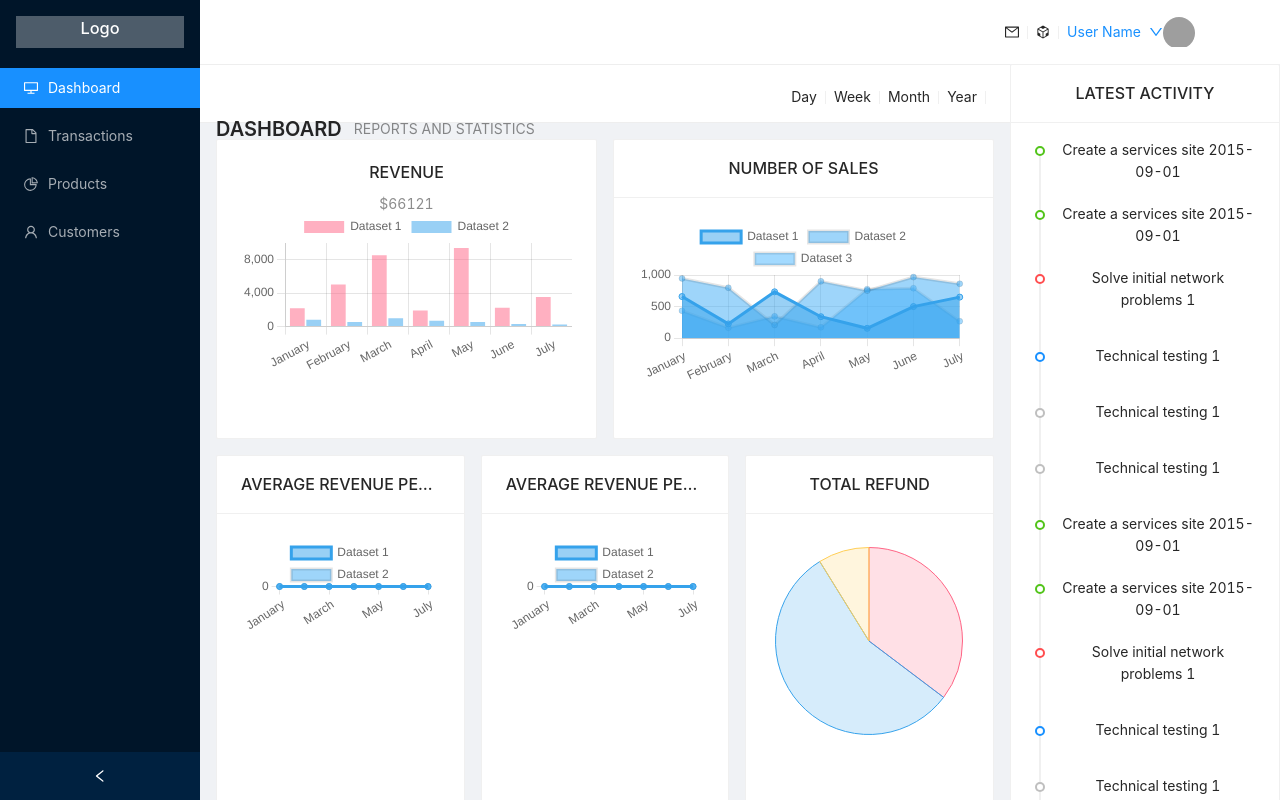
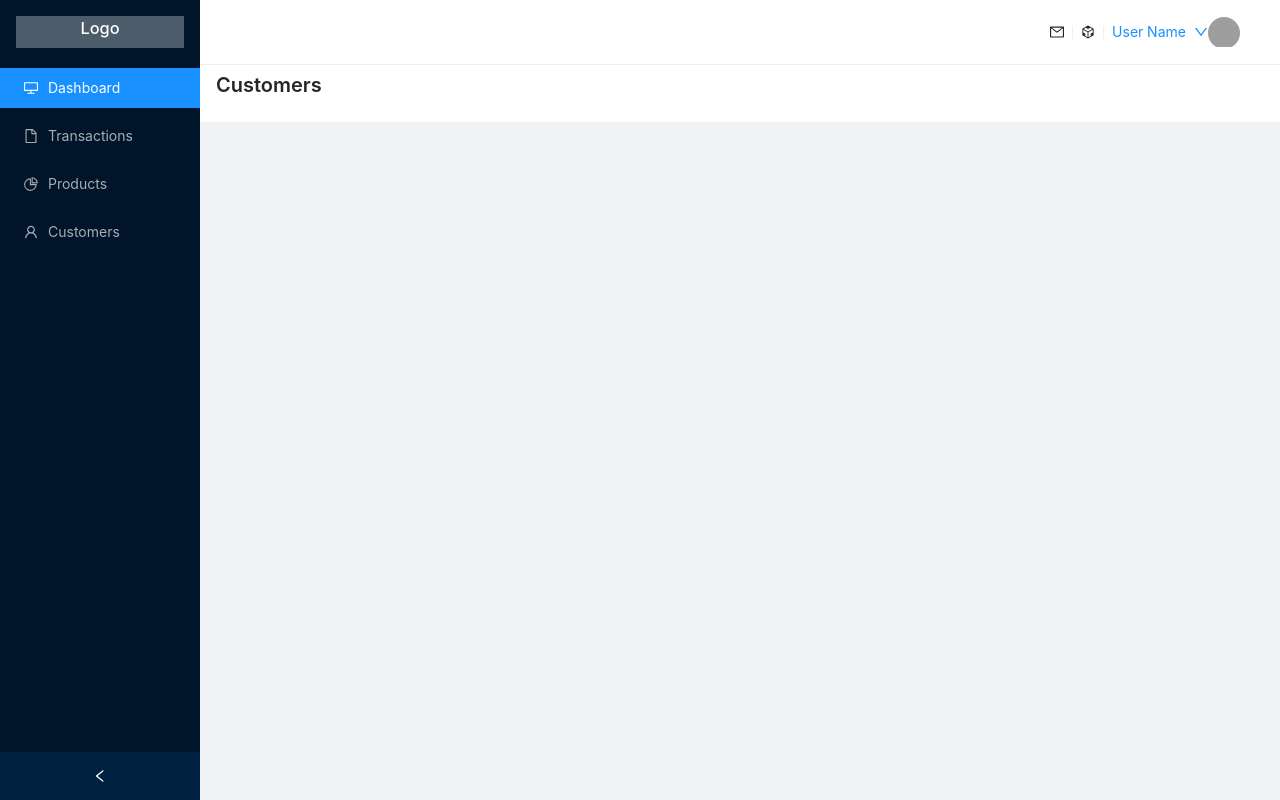
Before and after one commit to asadshaikhcodes/React-dashboard, a React (Create React App) app: page /customers in a window 1280 px wide. Shown: the top 800 px of the page. Built offline with nearby package versions, Linux system fonts and the light colour scheme; grey boxes are pictures that could not be loaded.

Commit message:
implemented router

```diff
--- a/package.json
+++ b/package.json
@@ -11,6 +11,7 @@
     "react": "^18.2.0",
     "react-chartjs-2": "^4.3.1",
     "react-dom": "^18.2.0",
+    "react-router-dom": "^6.4.1",
     "react-scripts": "5.0.1",
     "web-vitals": "^2.1.4"
   },
--- /dev/null
+++ b/src/Components/Customers.jsx
@@ -0,0 +1,22 @@
+import React from "react";
+import { Row, Col, Card, PageHeader, Divider, DatePicker, Layout } from "antd";
+
+function Customers() {
+  return (
+    <Layout>
+      <Layout.Header
+        className="site-layout-background"
+        style={{
+          borderBottom: "1px solid #eee",
+          borderTop: "1px solid #eee",
+          padding: "0 16px",
+          height: "59px",
+        }}
+      >
+        <PageHeader title="Customers" style={{ padding: "0px" }} />
+      </Layout.Header>
+    </Layout>
+  );
+}
+
+export default Customers;
--- a/src/Components/Dashboard.jsx
+++ b/src/Components/Dashboard.jsx
@@ -26,6 +26,10 @@ import {
   UserOutlined,
 } from "@ant-design/icons";
 import DashboardTimeline from "./DashboardTimeline";
+import { BrowserRouter, Routes, Route, Link } from "react-router-dom";
+import Transactions from "./Transactions";
+import Products from "./Products";
+import Customers from "./Customers";
 const { Header, Sider, Content } = Layout;
 
 const DropdownMenu = (
@@ -53,6 +57,7 @@ const DropdownMenu = (
 function Dashboard() {
   const [collapsed, setCollapsed] = useState(false);
   return (
+    <BrowserRouter>
       <Layout
         style={{
           minHeight: "100vh",
@@ -71,14 +76,26 @@ function Dashboard() {
             defaultSelectedKeys={["dashboard"]}
             mode="inline"
             items={[
-            { label: "Dashboard", key: "dashboard", icon: <DesktopOutlined /> },
               {
-              label: "Transactions",
+                label: <Link to="/">Dashboard</Link>,
+                key: "dashboard",
+                icon: <DesktopOutlined />,
+              },
+              {
+                label: <Link to="/transactions">Transactions</Link>,
                 key: "transactions",
                 icon: <FileOutlined />,
               },
-            { label: "Products", key: "products", icon: <PieChartOutlined /> },
-            { label: "Customers", key: "customers", icon: <UserOutlined /> },
+              {
+                label: <Link to="/products">Products</Link>,
+                key: "products",
+                icon: <PieChartOutlined />,
+              },
+              {
+                label: <Link to="/customers">Customers</Link>,
+                key: "customers",
+                icon: <UserOutlined />,
+              },
             ]}
           />
         </Sider>
@@ -90,7 +107,7 @@ function Dashboard() {
             }}
           >
             <Row>
-            <Col lg={6} sm={12} push={17}>
+              <Col lg={{ span: 6, push: 18 }} sm={12}>
                 <Row justify="center" align="middle">
                   <Col>
                     <MailOutlined />
@@ -134,19 +151,16 @@ function Dashboard() {
             </Row>
           </Header>
           <Content>
-          <Row>
-            <Col lg={18} sm={24}>
-              <DashboardContent />
-            </Col>
-            <Col lg={6} sm={24}>
-              <Card title="LATEST ACTIVITY">
-                <DashboardTimeline />
-              </Card>
-            </Col>
-          </Row>
+            <Routes>
+              <Route path="/" element={<DashboardContent />} />
+              <Route path="/transactions" element={<Transactions />} />
+              <Route path="/products" element={<Products />} />
+              <Route path="/customers" element={<Customers />} />
+            </Routes>
           </Content>
         </Layout>
       </Layout>
+    </BrowserRouter>
   );
 }
 
--- a/src/Components/DashboardContent.jsx
+++ b/src/Components/DashboardContent.jsx
@@ -6,6 +6,7 @@ import AreaChart from "./AreaChart";
 import PieChart from "./PieChart";
 import DoughnutChart from "./DoughnutChart";
 import PolarChart from "./PolarChart";
+import DashboardTimeline from "./DashboardTimeline";
 
 function DashboardContent() {
   return (
@@ -21,7 +22,7 @@ function DashboardContent() {
           }}
         >
           <Row>
-            <Col span={24}>
+            <Col span={18}>
               <Row justify="space-between" align="middle">
                 <Col sm={24} lg={12}>
                   <PageHeader
@@ -55,9 +56,14 @@ function DashboardContent() {
                 </Col>
               </Row>
             </Col>
+            <Col span={6}>
+              <h3>LATEST ACTIVITY</h3>
+            </Col>
           </Row>
         </Layout.Header>
-      </Layout>
+        <Layout.Content>
+          <Row>
+            <Col lg={18} sm={24}>
               <div style={{ padding: "16px" }}>
                 <Row gutter={[16, 16]}>
                   <Col lg={12} sm={24}>
@@ -81,7 +87,11 @@ function DashboardContent() {
                     </Card>
                   </Col>
                   <Col lg={8} sm={24}>
-            <Card className="box" title="AVERAGE REVENUE PER PRODUCT" hoverable>
+                    <Card
+                      className="box"
+                      title="AVERAGE REVENUE PER PRODUCT"
+                      hoverable
+                    >
                       <AreaChart />
                     </Card>
                   </Col>
@@ -112,6 +122,15 @@ function DashboardContent() {
                   </Col>
                 </Row>
               </div>
+            </Col>
+            <Col lg={6} sm={24}>
+              <Card>
+                <DashboardTimeline />
+              </Card>
+            </Col>
+          </Row>
+        </Layout.Content>
+      </Layout>
     </>
   );
 }
--- /dev/null
+++ b/src/Components/Products.jsx
@@ -0,0 +1,22 @@
+import React from "react";
+import { Row, Col, Card, PageHeader, Divider, DatePicker, Layout } from "antd";
+
+function Products() {
+  return (
+    <Layout>
+      <Layout.Header
+        className="site-layout-background"
+        style={{
+          borderBottom: "1px solid #eee",
+          borderTop: "1px solid #eee",
+          padding: "0 16px",
+          height: "59px",
+        }}
+      >
+        <PageHeader title="Products" style={{ padding: "0px" }} />
+      </Layout.Header>
+    </Layout>
+  );
+}
+
+export default Products;
--- /dev/null
+++ b/src/Components/Transactions.jsx
@@ -0,0 +1,22 @@
+import React from "react";
+import { Row, Col, Card, PageHeader, Divider, DatePicker, Layout } from "antd";
+
+function Transactions() {
+  return (
+    <Layout>
+      <Layout.Header
+        className="site-layout-background"
+        style={{
+          borderBottom: "1px solid #eee",
+          borderTop: "1px solid #eee",
+          padding: "0 16px",
+          height: "59px",
+        }}
+      >
+        <PageHeader title="Transactions" style={{ padding: "0px" }} />
+      </Layout.Header>
+    </Layout>
+  );
+}
+
+export default Transactions;
```
Also changed, not shown: 1 other file (tests, documents, lock files or other folders). Lines whose indentation alone changed are shown as unchanged.
